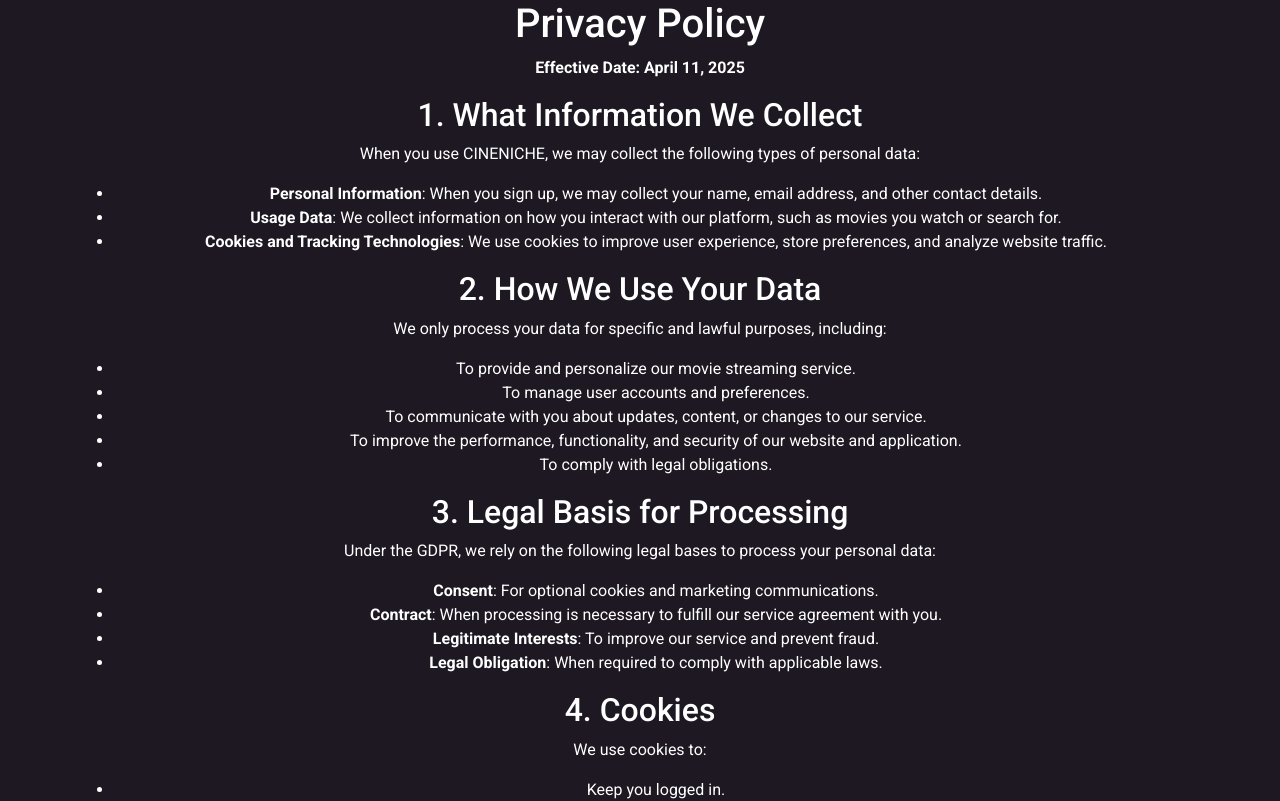
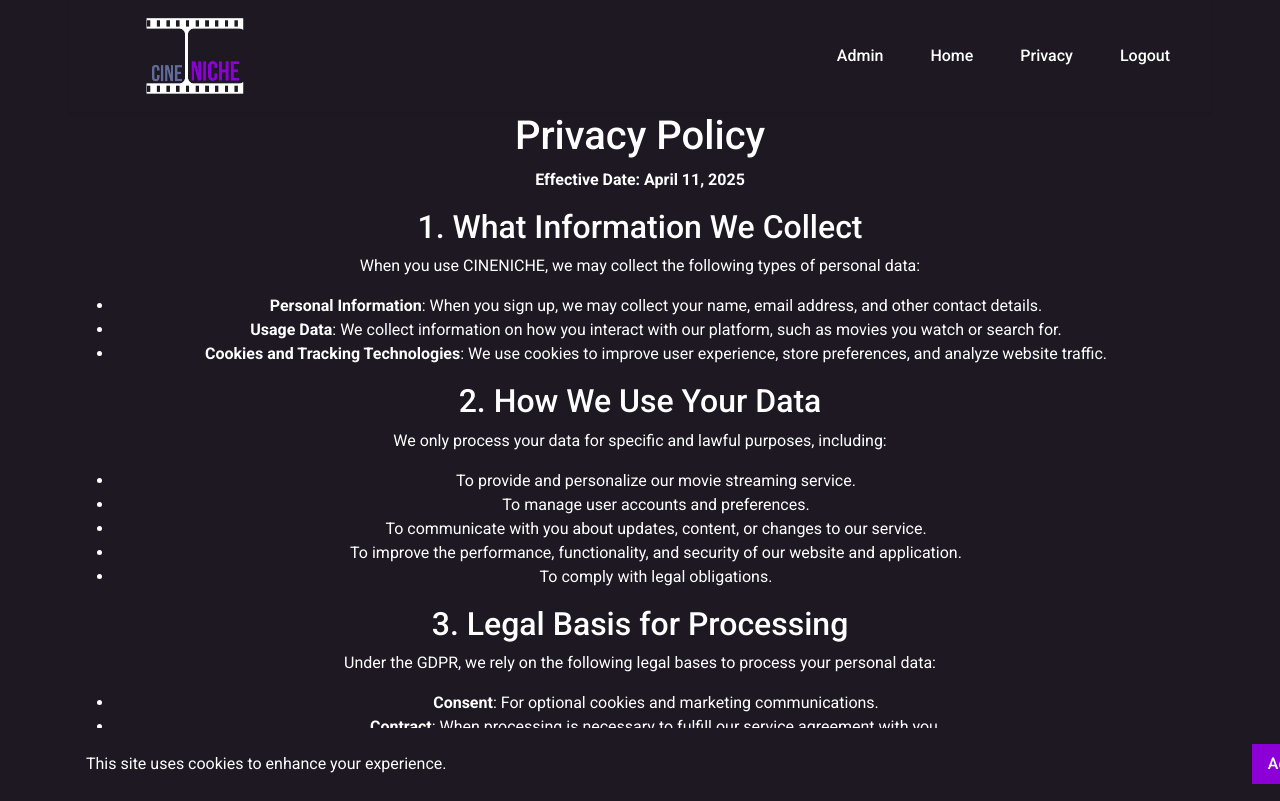
Before and after one commit to Blinde16/Intex2, a React (Vite) app in the folder frontend/: page /PrivacyPage in a window 1280 px wide. Shown: the top 801 px of the page. Built offline with nearby package versions, Linux system fonts and the light colour scheme.

Commit message:
cookies rahhh

```diff
--- a/frontend/src/App.tsx
+++ b/frontend/src/App.tsx
@@ -8,6 +8,7 @@ import MoviePage from "./pages/MoviePage";
 import "../node_modules/bootstrap/dist/css/bootstrap.min.css";
 import AdminPage from "./pages/AdminPage";
 import PrivacyPage from "./pages/PrivacyPage";
+import CookieBanner from "./components/Cookiebanner";
 
 function App() {
   return (
@@ -23,6 +24,7 @@ function App() {
           <Route path="/PrivacyPage" element={<PrivacyPage />} />
         </Routes>
       </Router>
+      <CookieBanner />
     </>
   );
 }
--- /dev/null
+++ b/frontend/src/components/Cookiebanner.tsx
@@ -0,0 +1,54 @@
+import React, { useEffect, useState } from "react";
+
+const COOKIE_NAME = "cookie_consent";
+
+const CookieBanner: React.FC = () => {
+  const [showBanner, setShowBanner] = useState(false);
+
+  useEffect(() => {
+    const consentGiven = localStorage.getItem(COOKIE_NAME);
+    if (!consentGiven) {
+      setShowBanner(true);
+    }
+  }, []);
+
+  const acceptCookies = () => {
+    localStorage.setItem(COOKIE_NAME, "true");
+    setShowBanner(false);
+  };
+
+  if (!showBanner) return null;
+
+  return (
+    <div style={styles.banner}>
+      <span>This site uses cookies to enhance your experience.</span>
+      <button onClick={acceptCookies} style={styles.button}>
+        Accept
+      </button>
+    </div>
+  );
+};
+
+const styles: Record<string, React.CSSProperties> = {
+  banner: {
+    position: "fixed",
+    bottom: 0,
+    width: "100%",
+    backgroundColor: "#1e1822",
+    color: "white",
+    padding: "1rem",
+    display: "flex",
+    justifyContent: "space-between",
+    alignItems: "center",
+    zIndex: 9999,
+  },
+  button: {
+    backgroundColor: "#8C00D7",
+    border: "none",
+    padding: "0.5rem 1rem",
+    cursor: "pointer",
+    color: "white",
+  },
+};
+
+export default CookieBanner;
--- a/frontend/src/components/Header.tsx
+++ b/frontend/src/components/Header.tsx
@@ -13,6 +13,9 @@ function Header() {
           <Link to="/AdminPage">
             <button className="admin-button"> Admin</button>
           </Link>
+          <Link to="/movie">
+            <button className="logout-button">Home</button>
+          </Link>
           <Link to="/PrivacyPage">
             <button className="logout-button">Privacy</button>
           </Link>
@@ -24,7 +27,6 @@ function Header() {
         </div>
       </div>
     </>
-
   );
 }
 
--- a/frontend/src/components/css/Header.css
+++ b/frontend/src/components/css/Header.css
@@ -1,6 +1,6 @@
 .header-bar {
   width: 100%;
-  background-color: #1e1e1e;
+  background-color: #1e1822;
   color: white;
   padding: 1rem 1.5rem;
   position: sticky;
@@ -33,7 +33,7 @@
 
 .admin-button,
 .logout-button {
-  background-color: #1e1e1e;
+  background-color: #1e1822;
   color: white;
   outline: white;
   padding: 0.5rem 1rem;
--- a/frontend/src/components/movieDetails.tsx
+++ b/frontend/src/components/movieDetails.tsx
@@ -22,28 +22,33 @@ const MovieDetails: React.FC = () => {
   const [userRating, setUserRating] = useState<number>(0);
 
   useEffect(() => {
-    axios.get(`https://localhost:5000/Movie/GetMovieById/${show_id}`, {
-      withCredentials: true
-    })
-    .then(response => {
-      setMovie(response.data);
-    })
-    .catch(error => {
-      console.error('Error fetching movie:', error);
-    });
+    axios
+      .get(`https://localhost:5000/Movie/GetMovieById/${show_id}`, {
+        withCredentials: true,
+      })
+      .then((response) => {
+        setMovie(response.data);
+      })
+      .catch((error) => {
+        console.error("Error fetching movie:", error);
+      });
   }, [show_id]);
 
   if (!movie) {
-    return <div style={{ color: 'white', textAlign: 'center', marginTop: '40px' }}>Loading...</div>;
+    return (
+      <div style={{ color: "white", textAlign: "center", marginTop: "40px" }}>
+        Loading...
+      </div>
+    );
   }
 
   const encodedTitle = encodeURIComponent(movie.title);
   const imageUrl = `https://moviepostersintex2.blob.core.windows.net/movieposter/Movie Posters/${encodedTitle}.jpg`;
 
   const genreList = Object.entries(movie)
-    .filter(([key, value]) => typeof value === 'number' && value === 1)
-    .map(([key]) => key.replace(/_/g, ' '))
-    .join(', ');
+    .filter(([key, value]) => typeof value === "number" && value === 1)
+    .map(([key]) => key.replace(/_/g, " "))
+    .join(", ");
 
   const handleStarClick = (rating: number) => {
     setUserRating(rating);
@@ -61,7 +66,9 @@ const MovieDetails: React.FC = () => {
       {/* Info */}
       <div className="movie-info">
         <h2>{movie.title}</h2>
-        <p className="meta">{movie.release_year} | {movie.duration} | {movie.rating}</p>
+        <p className="meta">
+          {movie.release_year} | {movie.duration} | {movie.rating}
+        </p>
 
         <div className="overview">
           <h3>Overview</h3>
@@ -69,9 +76,15 @@ const MovieDetails: React.FC = () => {
         </div>
 
         <div className="details">
-          <p><strong>Starring:</strong> {movie.cast}</p>
-          <p><strong>Directed by:</strong> {movie.director}</p>
-          <p><strong>Genre:</strong> {genreList || 'Unknown'}</p>
+          <p>
+            <strong>Starring:</strong> {movie.cast}
+          </p>
+          <p>
+            <strong>Directed by:</strong> {movie.director}
+          </p>
+          <p>
+            <strong>Genre:</strong> {genreList || "Unknown"}
+          </p>
         </div>
 
         <div className="user-rating">
@@ -81,9 +94,12 @@ const MovieDetails: React.FC = () => {
               <span
                 key={star}
                 onClick={() => handleStarClick(star)}
-                style={{ cursor: 'pointer', transform: userRating >= star ? 'scale(1.2)' : 'none' }}
+                style={{
+                  cursor: "pointer",
+                  transform: userRating >= star ? "scale(1.2)" : "none",
+                }}
               >
-                {userRating >= star ? '⭐' : '☆'}
+                {userRating >= star ? "⭐" : "☆"}
               </span>
             ))}
           </div>
--- a/frontend/src/pages/AdminPage.tsx
+++ b/frontend/src/pages/AdminPage.tsx
@@ -6,6 +6,7 @@ import NewMovieForm from "../components/NewMovieForm";
 import EditMovieForm from "../components/EditMovieForm";
 import AuthorizeView, { AuthorizedUser } from "../components/AuthorizeView";
 import Logout from "../components/Logout";
+import Header from "../components/Header";
 
 const AdminPage = () => {
   const [movies, setMovies] = useState<Movie[]>([]);
@@ -43,6 +44,8 @@ const AdminPage = () => {
   };
 
   return (
+    <>
+    <Header/>
     <AuthorizeView>
       <div className="container py-4">
         <div className="d-flex justify-content-between align-items-center mb-3">
@@ -155,6 +158,7 @@ const AdminPage = () => {
         }}
       />
     </AuthorizeView>
+    </>
   );
 };
 
--- a/frontend/src/pages/Homepage.tsx
+++ b/frontend/src/pages/Homepage.tsx
@@ -1,16 +1,32 @@
-import React from 'react';
-import './css/Homepage.css';
+import React from "react";
+import "./css/Homepage.css";
 import { useNavigate } from "react-router-dom";
-import MovieDetails from '../components/movieDetails';
+import MovieDetails from "../components/movieDetails";
+
 
 const subscriptionTiers = [
-  { title: 'Basic Plan', price: '$3.99/month', features: ['1 Screen', 'SD Quality', 'Limited Catalog'] },
-  { title: 'Standard Plan', price: '$7.99/month', features: ['2 Screens', 'HD Quality', 'Full Catalog'] },
-  { title: 'Premium Plan', price: '$12.99/month', features: ['4 Screens', 'Ultra HD', 'Full Catalog + Extras'] },
+  {
+    title: "Basic Plan",
+    price: "$3.99/month",
+    features: ["1 Screen", "SD Quality", "Limited Catalog"],
+  },
+  {
+    title: "Standard Plan",
+    price: "$7.99/month",
+    features: ["2 Screens", "HD Quality", "Full Catalog"],
+  },
+  {
+    title: "Premium Plan",
+    price: "$12.99/month",
+    features: ["4 Screens", "Ultra HD", "Full Catalog + Extras"],
+  },
 ];
 
 const Homepage: React.FC = () => {
-const imageNames = Array.from({ length: 18}, (_, index) => `${index + 1}.jpg`);
+  const imageNames = Array.from(
+    { length: 18 },
+    (_, index) => `${index + 1}.jpg`
+  );
   const images = imageNames.map((name, idx) => (
     <img
       key={idx}
@@ -20,13 +36,14 @@ const images = imageNames.map((name, idx) => (
     />
   ));
 
-
-
   const navigate = useNavigate();
 
-  const randomTiers = [...subscriptionTiers].sort(() => 0.5 - Math.random()).slice(0, 3);
+  const randomTiers = [...subscriptionTiers]
+    .sort(() => 0.5 - Math.random())
+    .slice(0, 3);
 
   return (
+
       <div className="page-container">
         <header className="header">
           <div className="logo">CineNiche</div>
@@ -38,13 +55,18 @@ const images = imageNames.map((name, idx) => (
             <h1>Independent, unique movies all in one place</h1>
             <p>Plan starts at $3.99 monthly</p>
             <div className="buttons">
-          <button className="sign-in" onClick={() => navigate('/login', { state: { mode: 'login' } })}>
+              <button
+                className="sign-in"
+                onClick={() => navigate("/login", { state: { mode: "login" } })}
+              >
                 Sign in
               </button>
-          <button className="register" onClick={() => navigate('/register')}>
+              <button
+                className="register"
+                onClick={() => navigate("/register")}
+              >
                 Register
               </button>
-
             </div>
           </div>
         </div>
@@ -63,17 +85,16 @@ const images = imageNames.map((name, idx) => (
           ))}
         </div>
 
-
         <div>
           <MovieDetails />
         </div>
-
 
         {/* Footer */}
         <footer className="footer">
           <p>&copy; 2025 CineNiche. All rights reserved.</p>
         </footer>
       </div>
+
   );
 };
 
--- a/frontend/src/pages/PrivacyPage.tsx
+++ b/frontend/src/pages/PrivacyPage.tsx
@@ -1,7 +1,10 @@
-import React from "react";
+
 import "./css/PrivacyPolicy.css";
+import Header from "../components/Header";
 const PrivacyPolicy = () => {
   return (
+    <>
+    <Header />
     <div className="container">
       <h1>Privacy Policy</h1>
       <p>
@@ -166,6 +169,7 @@ const PrivacyPolicy = () => {
         </p>
       </section>
     </div>
+    </>
   );
 };
 
--- a/package.json
+++ b/package.json
@@ -1,5 +1,7 @@
 {
   "dependencies": {
+    "axios": "^1.8.4",
+    "react-cookie-consent": "^9.0.0",
     "react-infinite-scroll-component": "^6.1.0"
   }
 }
```
Also changed, not shown: 1 other file (tests, documents, lock files or other folders). Lines whose indentation alone changed are shown as unchanged.
